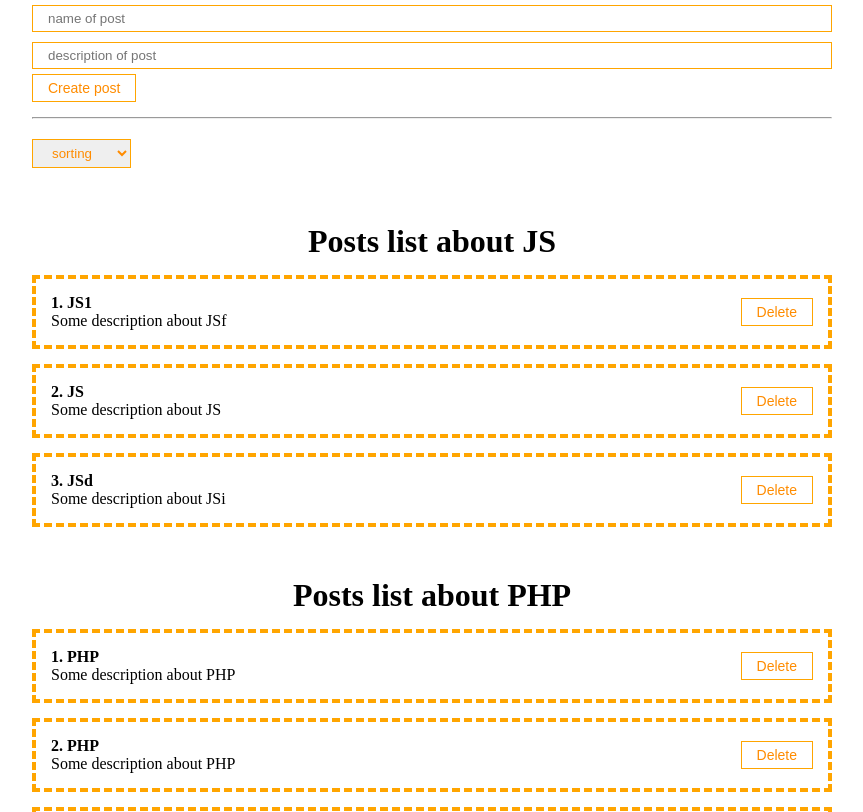
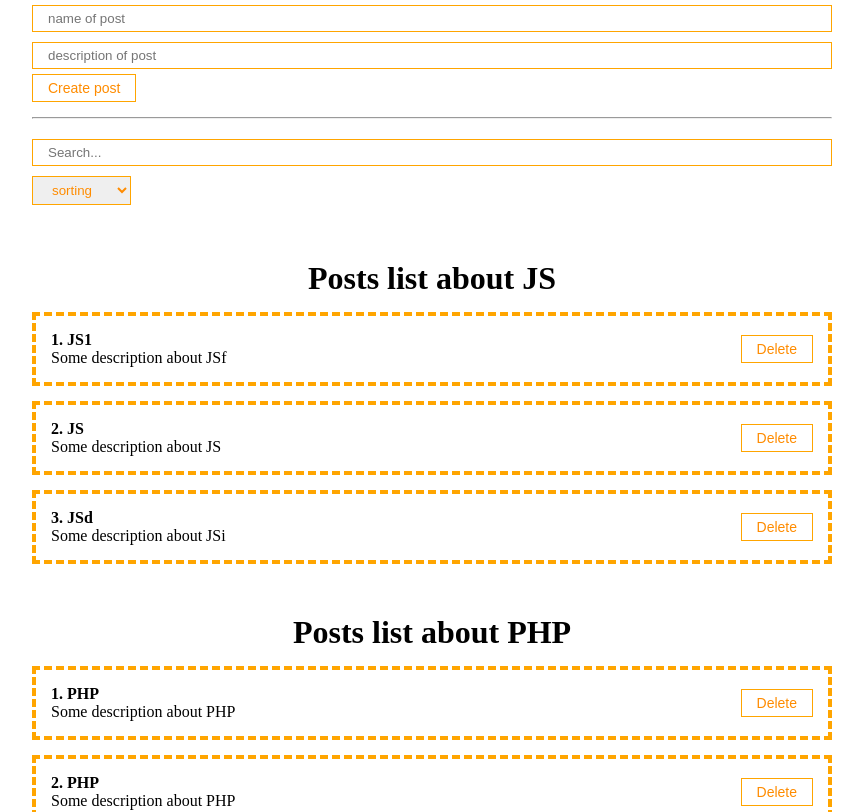
Before and after one commit to LehaGer/react-my-found-project, a React (Create React App) app: page / in a window 1280 px wide. Shown: the top 812 px of the page, without its empty margins (208-1071 px from the left). Built offline with nearby package versions, Linux system fonts and the light colour scheme.

Commit message:
feat: added searching functionality

```diff
--- a/src/App.js
+++ b/src/App.js
@@ -1,4 +1,4 @@
-import React, {useRef, useState} from 'react';
+import React, {useRef, useState, useMemo} from 'react';
 import Counter from "./components/Counter";
 import ClassCounter from "./components/ClassCounter";
 import './styles/App.css';
@@ -34,8 +34,21 @@ function App() {
 
     const [selectedSort, setSelectedSort] = useState('');
 
+    const [searchQuery, setSearchQuery] = useState('');
+
     /*для неуправляемого компонента*/
     //const bodyInputRef = useRef();
+
+    const sortedPosts = useMemo(() => {
+        if(selectedSort){
+            return [...postsJS].sort((a, b) => a[selectedSort].localeCompare(b[selectedSort]))
+        }
+        return postsJS;
+    }, [selectedSort, postsJS]);
+
+    const sortedAndSearchedPosts = useMemo(() => {
+        return sortedPosts.filter(postsJS => postsJS.title.toLowerCase().includes(searchQuery));
+    }, [searchQuery, sortedPosts])
 
     const addPost = (newPost) => {
         setPostsJS([...postsJS, newPost])
@@ -47,14 +60,19 @@ function App() {
 
     const sortPosts = (sort) => {
         setSelectedSort(sort);
-        setPostsJS([...postsJS].sort((a,b) => a[sort].localeCompare(b[sort])));
     };
+
+    //const sortedPosts = geSortedPosts();
 
     return (
         <div className="App">
             <PostForm create={addPost}/>
             <hr style={{width: "100%", margin: "15px 0"}}/>
-            <div>
+            <MyInput
+                placeholder="Search..."
+                value={searchQuery}
+                onChange={e => setSearchQuery(e.target.value)}
+            />
             <MySelect
                 defaultValue={"sorting"}
                 value={selectedSort}
@@ -64,10 +82,9 @@ function App() {
                 ]}
                 onChangeFn={(sortingType) => sortPosts(sortingType)}
             />
-            </div>
-            {postsJS.length
+            {sortedAndSearchedPosts.length
                 ?
-                <PostList posts={postsJS} title={"Posts list about JS"} deleting={deletePost}/>
+                <PostList posts={sortedAndSearchedPosts} title={"Posts list about JS"} deleting={deletePost}/>
                 :
                 <h1 style={{textAlign: 'center', marginTop: '50px'}}>Posts about JS not found</h1>
             }
```
Lines whose indentation alone changed are shown as unchanged.
